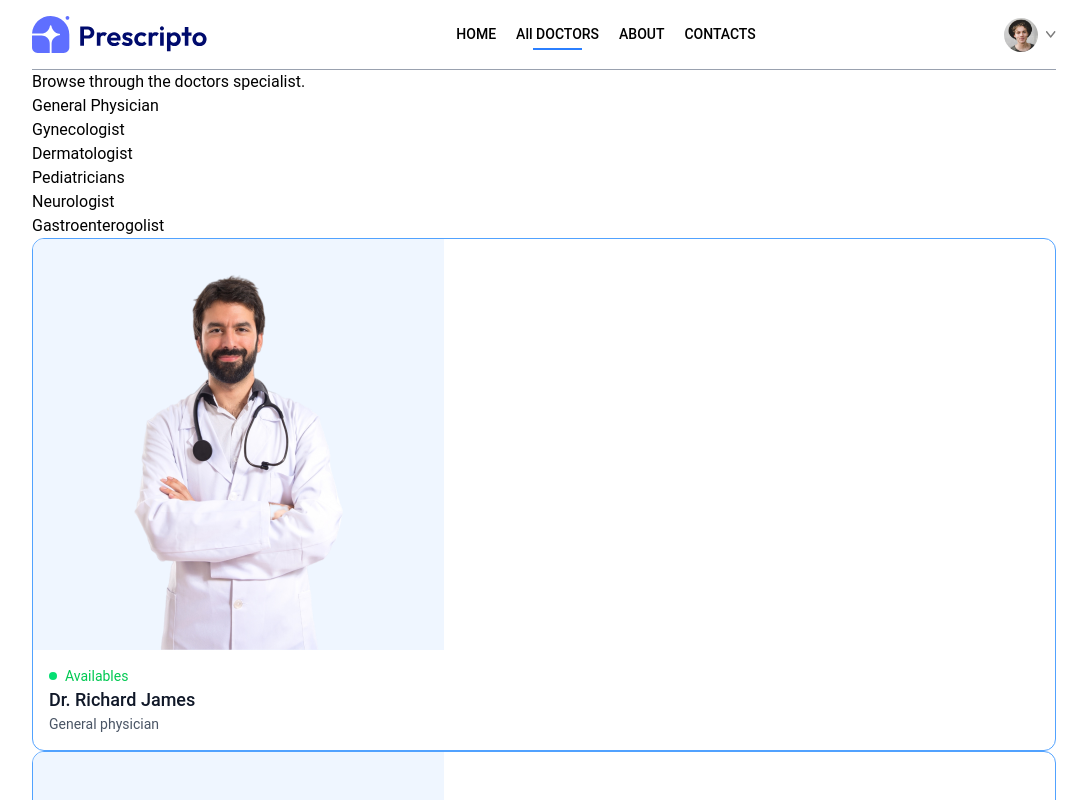
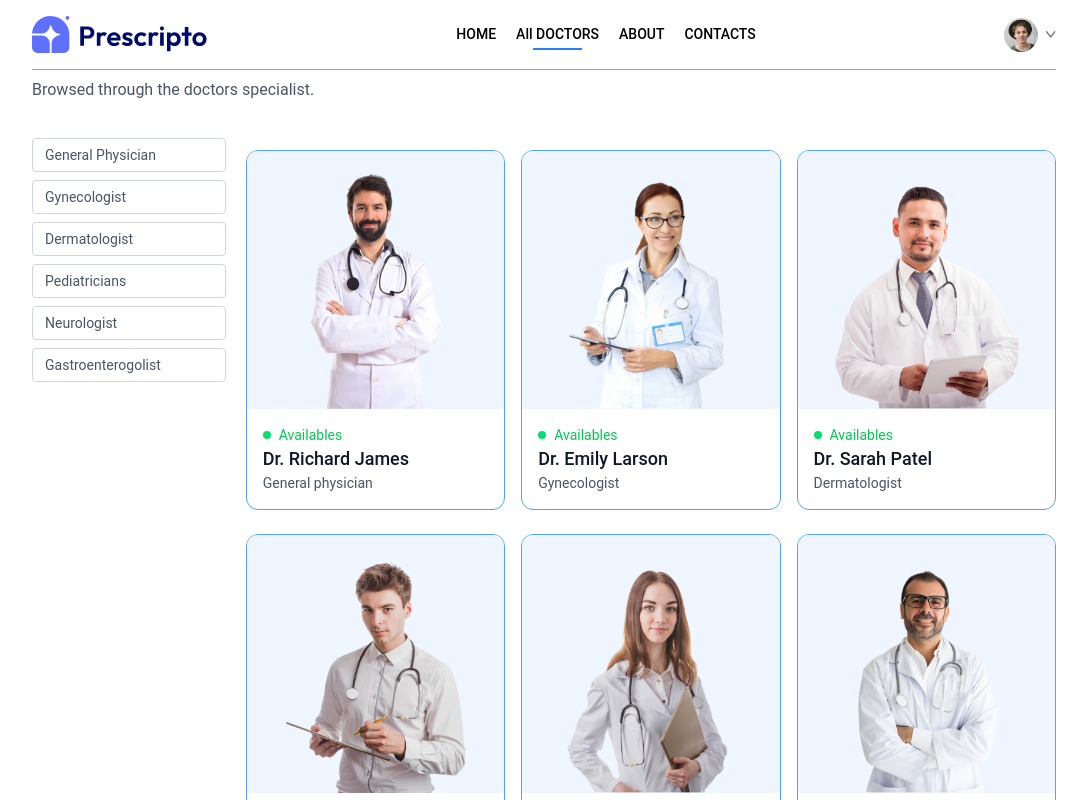
Before and after one commit to roshan-bajgain/Doctor_Appoinment_System_Front-end, a React (Vite) app: page /doctors in a window 1280 px wide. Shown: the top 800 px of the page, without its empty margins (96-1183 px from the left). Built offline with nearby package versions, Linux system fonts and the light colour scheme.

Commit message:
Update css

```diff
--- a/src/pages/Doctors.jsx
+++ b/src/pages/Doctors.jsx
@@ -1,37 +1,62 @@
 import React, { useContext, useEffect, useState } from "react";
-import { useParams } from "react-router-dom";
+import { useNavigate, useParams } from "react-router-dom";
 import { AppContext } from "../context/Appcontext";
 
 const Doctors = () => {
   const { speciality } = useParams();
-  const [filterDoc,setFilterDoc] = useState([])
+  const [filterDoc, setFilterDoc] = useState([]);
 
   const { doctors } = useContext(AppContext);
+  const navigate = useNavigate();
 
-  const applyFilter = ()=> {
-    if(speciality){
+  const applyFilter = () => {
+    if (speciality) {
       setFilterDoc(doctors.filter((doc) => doc.speciality === speciality));
     } else {
-      setFilterDoc(doctors)
+      setFilterDoc(doctors);
     }
-  }
+  };
 
-  useEffect(()=> {
-applyFilter()
-  },[doctors,speciality])
+  useEffect(() => {
+    applyFilter();
+  }, [doctors, speciality]);
   return (
     <div>
-      <p>Browse through the doctors specialist.</p>
-      <div>
-        <div>
-          <p>General Physician</p>
-          <p>Gynecologist</p>
-          <p>Dermatologist</p>
-          <p>Pediatricians</p>
-          <p>Neurologist</p>
-          <p>Gastroenterogolist</p>
+      <p className="text-gray-600 py-2">Browsed through the doctors specialist.</p>
+      <div className="flex flex-col sm:flex-row items-start gap-5 mt-5">
+        <div className="flex-col gap-4 text-sm text-gray-600 my-2">
+          <p
+            className={`w-[94vw] sm:w-auto pl-3 py-1.5 pr-16 border border-gray-300 rounded transition-all cursor-pointer`}
+          >
+            General Physician
+          </p>
+          <p
+            className={`w-[94vw] sm:w-auto pl-3 py-1.5 pr-16 border border-gray-300 rounded transition-all cursor-pointer my-2`}
+          >
+            Gynecologist
+          </p>
+          <p
+            className={`w-[94vw] sm:w-auto pl-3 py-1.5 pr-16 border border-gray-300 rounded transition-all cursor-pointer my-2`}
+          >
+            Dermatologist
+          </p>
+          <p
+            className={`w-[94vw] sm:w-auto pl-3 py-1.5 pr-16 border border-gray-300 rounded transition-all cursor-pointer my-2`}
+          >
+            Pediatricians
+          </p>
+          <p
+            className={`w-[94vw] sm:w-auto pl-3 py-1.5 pr-16 border border-gray-300 rounded transition-all cursor-pointer my-2`}
+          >
+            Neurologist
+          </p>
+          <p
+            className={`w-[94vw] sm:w-auto pl-3 py-1.5 pr-16 border border-gray-300 rounded transition-all cursor-pointer my-2`}
+          >
+            Gastroenterogolist
+          </p>
         </div>
-        <div>
+        <div className="w-full grid [grid-template-columns:repeat(auto-fill,_minmax(225px,_1fr))] gap-4 pt-5 gap-y-6 px-3 sm:px-0">
           {filterDoc.map((item, index) => (
             <div
               onClick={() => navigate(`/appoinment/${item._id}`)}
```
